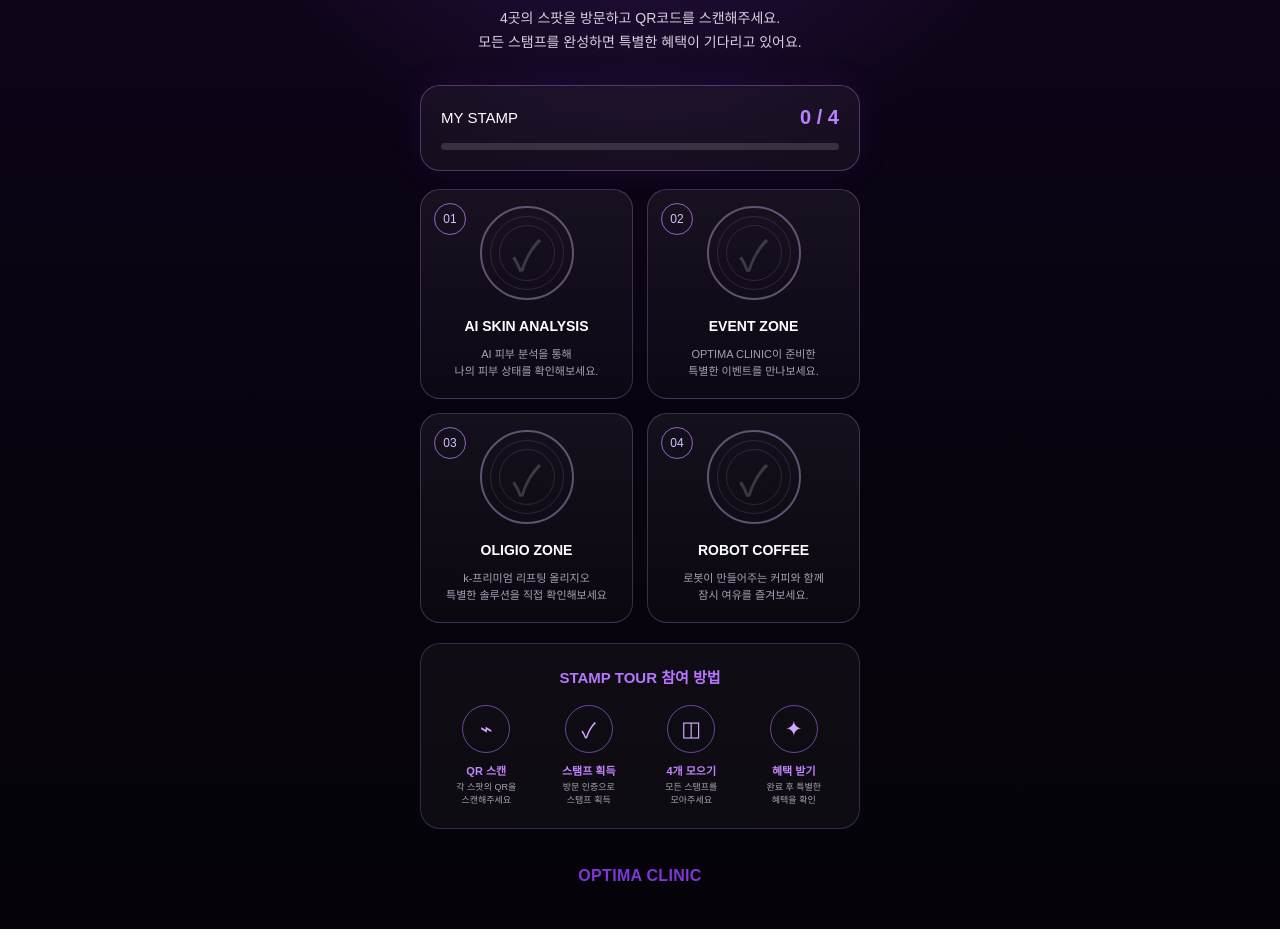
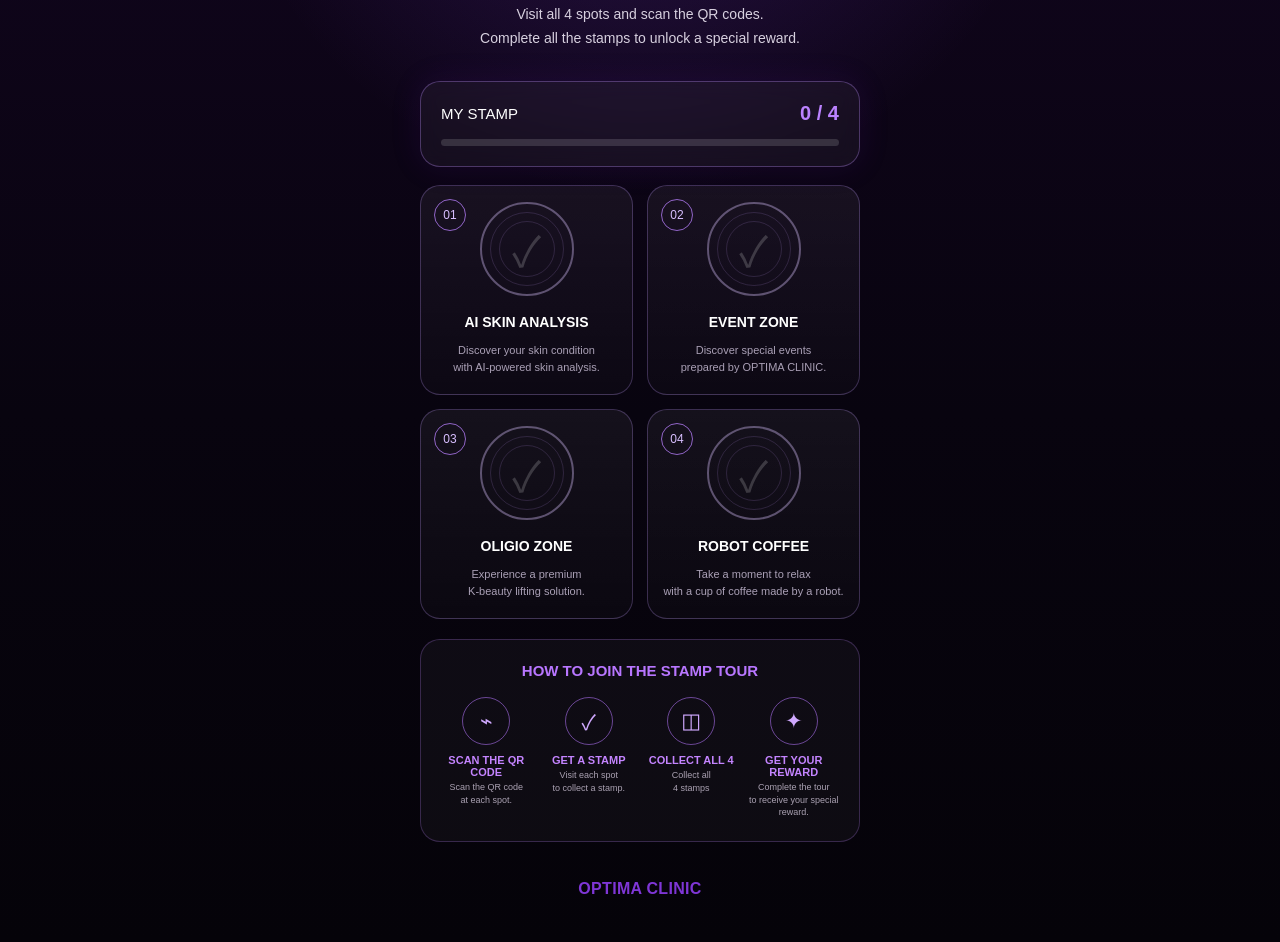
Before and after one commit to optima-event/stamp-tour, a plain HTML site: page index.html in a window 1280 px wide. Shown: the part 234-1176 px from the top of the page. Drawn offline with Linux system fonts and the light colour scheme.

Commit message:
Update index.html

```diff
--- a/index.html
+++ b/index.html
@@ -509,7 +509,7 @@ body {
   cursor: pointer;
 }
 /* =========================
-   SPOT 소개 / 방문 완료
+   SPOT 소개 / VISITED
    ========================= */
 
 .stamp-desc {
@@ -534,7 +534,7 @@ body {
   display: none;
 }
 
-/* 스탬프를 찍으면 방문 완료 표시 */
+/* 스탬프를 찍으면 VISITED 표시 */
 .stamp-card.completed .stamp-done {
   display: block;
 }
@@ -558,7 +558,7 @@ body {
        여기 문구는 자유롭게 수정 가능
        ========================= -->
   <div class="hero-kicker">
-    AI가 만드는 새로운 피부과의 기준
+    A New Standard in Dermatology, Powered by AI
   </div>
 
   <h1 class="hero-title">
@@ -567,8 +567,8 @@ body {
   </h1>
 
   <div class="hero-desc">
-    4곳의 스팟을 방문하고 QR코드를 스캔해주세요.<br>
-    모든 스탬프를 완성하면 특별한 혜택이 기다리고 있어요.
+    Visit all 4 spots and scan the QR codes.<br>
+    Complete all the stamps to unlock a special reward.
   </div>
 
 
@@ -606,12 +606,12 @@ body {
     <div class="stamp-title">AI SKIN ANALYSIS</div>
 
     <div class="stamp-desc">
-      AI 피부 분석을 통해<br>
-      나의 피부 상태를 확인해보세요.
+      Discover your skin condition<br>
+      with AI-powered skin analysis.
     </div>
 
     <div class="stamp-done">
-      ✓ 방문 완료
+      ✓ VISITED
     </div>
   </div>
 
@@ -627,17 +627,17 @@ body {
     <div class="stamp-title">EVENT ZONE</div>
 
     <div class="stamp-desc">
-      OPTIMA CLINIC이 준비한<br>
-      특별한 이벤트를 만나보세요.
+      Discover special events<br>
+      prepared by OPTIMA CLINIC.
     </div>
 
     <div class="stamp-done">
-      ✓ 방문 완료
+      ✓ VISITED
     </div>
   </div>
 
 
-  <!-- 03 올리지오 존 -->
+  <!-- 03 K-PREMIUM LIFTING OLIGIO -->
   <div class="stamp-card" id="stamp3">
     <div class="stamp-number">03</div>
 
@@ -648,12 +648,12 @@ body {
     <div class="stamp-title">OLIGIO ZONE</div>
 
     <div class="stamp-desc">
-      k-프리미엄 리프팅 올리지오<br>
-      특별한 솔루션을 직접 확인해보세요
+      Experience a premium<br>
+      K-beauty lifting solution.
     </div>
 
     <div class="stamp-done">
-      ✓ 방문 완료
+      ✓ VISITED
     </div>
   </div>
 
@@ -669,12 +669,12 @@ body {
     <div class="stamp-title">ROBOT COFFEE</div>
 
     <div class="stamp-desc">
-      로봇이 만들어주는 커피와 함께<br>
-      잠시 여유를 즐겨보세요.
+      Take a moment to relax<br>
+      with a cup of coffee made by a robot.
     </div>
 
     <div class="stamp-done">
-      ✓ 방문 완료
+      ✓ VISITED
     </div>
   </div>
 
@@ -687,33 +687,33 @@ body {
   <div class="info-card">
 
     <div class="info-title">
-      STAMP TOUR 참여 방법
+      HOW TO JOIN THE STAMP TOUR
     </div>
 
     <div class="steps">
 
       <div class="step">
         <div class="step-icon">⌁</div>
-        <strong>QR 스캔</strong>
-        <span>각 스팟의 QR을<br>스캔해주세요</span>
+        <strong>SCAN THE QR CODE</strong>
+        <span>Scan the QR code<br>at each spot.</span>
       </div>
 
       <div class="step">
         <div class="step-icon">✓</div>
-        <strong>스탬프 획득</strong>
-        <span>방문 인증으로<br>스탬프 획득</span>
+        <strong>GET A STAMP</strong>
+        <span>Visit each spot<br>to collect a stamp.</span>
       </div>
 
       <div class="step">
         <div class="step-icon">◫</div>
-        <strong>4개 모으기</strong>
-        <span>모든 스탬프를<br>모아주세요</span>
+        <strong>COLLECT ALL 4</strong>
+        <span>Collect all<br>4 stamps</span>
       </div>
 
       <div class="step">
         <div class="step-icon">✦</div>
-        <strong>혜택 받기</strong>
-        <span>완료 후 특별한<br>혜택을 확인</span>
+        <strong>GET YOUR REWARD</strong>
+        <span>Complete the tour<br>to receive your special reward.</span>
       </div>
 
     </div>
@@ -744,10 +744,11 @@ body {
     <h2>STAMP TOUR</h2>
 
     <p>
-      모든 스탬프를 완성하셨습니다.<br>
-      OPTIMA CLINIC과 함께해 주셔서 감사합니다.<br><br>
-      이 화면을 안내데스크 직원에게 보여주시면<br>
-      특별한 선물을 드립니다 🎁💜
+      You’ve completed all the stamps!<br>
+      Thank you for joining us at OPTIMA CLINIC.<br><br>
+      Visit the OWM store on the 1st floor<br>
+      and show this screen to a staff member<br>
+      to receive a special gift. 🎁💜
     </p>
 
     <div class="complete-count">
@@ -755,7 +756,7 @@ body {
     </div>
 
     <button onclick="showStampBoard()" class="view-stamp-btn">
-      MY STAMP 보기
+      VIEW MY STAMPS
     </button>
 
   </div>
```
